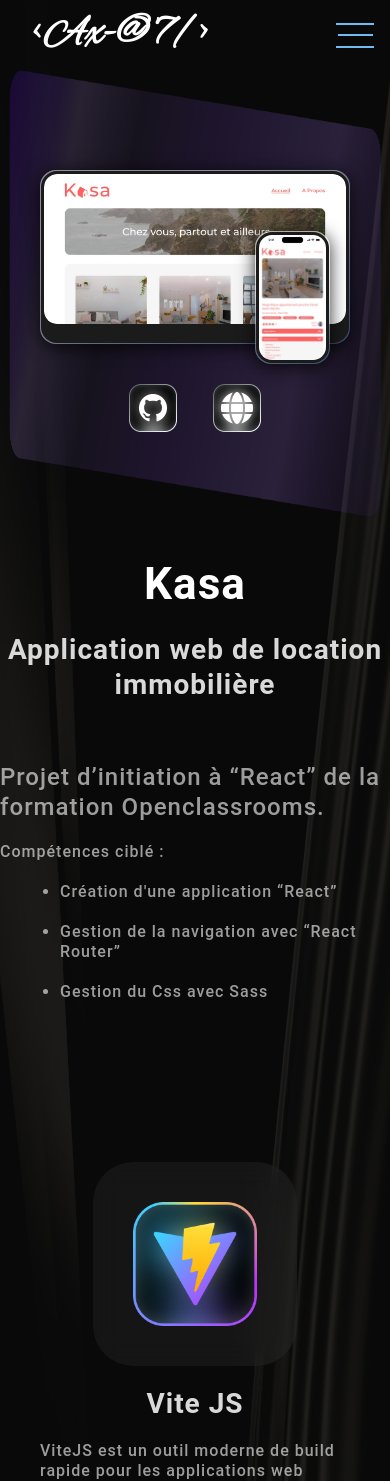
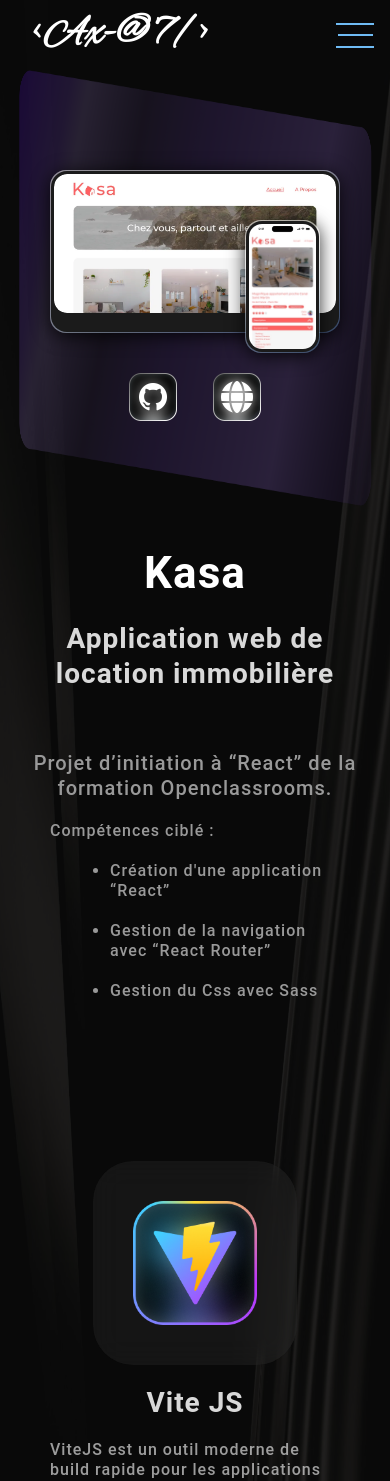
Before and after one commit to Ax-07/portfolio_2, a React (Vite) app: page /projet/1 in a window 390 px wide. Shown: the top 1481 px of the page. Built offline with nearby package versions, Linux system fonts and the light colour scheme; no server answers.

Commit message:
maj responsive

```diff
--- a/src/index.css
+++ b/src/index.css
@@ -22,6 +22,8 @@
 }
 
 .header__logo {
+  min-width: -moz-fit-content;
+  min-width: fit-content;
   font-family: "Alex Brush", cursive;
   font-size: 64px;
   font-weight: 700;
@@ -40,10 +42,16 @@
 
 .nav-section__link {
   font-size: 20px;
+  font-weight: 500;
   color: #fff;
   text-decoration: none;
 }
 @media screen and (max-width: 768px) {
+  .nav-section__link {
+    font-size: 18px;
+  }
+}
+@media screen and (max-width: 425px) {
   .nav-section__link {
     font-size: 16px;
   }
@@ -169,10 +177,20 @@
   }
 }
 .projet-page__description {
-  font-size: 24px;
+  font-size: 28px;
   font-weight: 500;
-  color: #fff;
-  opacity: 0.6;
+  color: #999;
+  text-align: center;
+}
+@media screen and (max-width: 768px) {
+  .projet-page__description {
+    font-size: 24px;
+  }
+}
+@media screen and (max-width: 425px) {
+  .projet-page__description {
+    font-size: 20px;
+  }
 }
 
 .services__title,
@@ -290,6 +308,7 @@ button,
 .button,
 .btn {
   display: flex;
+  flex-direction: row;
   justify-content: center;
   align-items: center;
   color: #fff;
@@ -984,7 +1003,7 @@ button:hover::before,
   display: flex;
   flex-direction: row;
   justify-content: flex-start;
-  align-items: flex-start;
+  align-items: flex-end;
   width: 100%;
   padding: 24px 0;
   border-bottom: 1px solid #6FBBF4;
@@ -995,16 +1014,38 @@ button:hover::before,
 .contact-form__wrapper:focus-within > input::placeholder, .contact-form__wrapper:focus-within textarea::placeholder {
   color: #fff;
 }
+.contact-form__label {
+  width: 40px;
+  height: 40px;
+  display: flex;
+  flex-direction: row;
+  justify-content: center;
+  align-items: center;
+}
 .contact-form__input {
   color: #fff;
   width: 100%;
-  height: auto;
+  height: -moz-max-content;
+  height: max-content;
   margin-left: 16px;
   padding-left: 5px;
   background: none;
   border: none;
   line-height: 30px;
   resize: none;
+  font-size: 20px;
+  font-weight: 500;
+  color: #999;
+}
+@media screen and (max-width: 768px) {
+  .contact-form__input {
+    font-size: 18px;
+  }
+}
+@media screen and (max-width: 425px) {
+  .contact-form__input {
+    font-size: 16px;
+  }
 }
 .contact-form__input:focus {
   outline: none;
@@ -1820,6 +1861,16 @@ button:hover::before,
 }
 @media screen and (max-width: 768px) {
   .services__item-title {
+    font-size: 28px;
+  }
+}
+@media screen and (max-width: 425px) {
+  .services__item-title {
+    font-size: 24px;
+  }
+}
+@media screen and (max-width: 768px) {
+  .services__item-title {
     font-size: 20px;
     font-weight: 700;
     color: #fff;
@@ -1909,7 +1960,17 @@ button:hover::before,
 .projets__item {
   width: 100%;
   position: sticky;
-  top: 5rem;
+  top: 9rem;
+}
+@media screen and (max-width: 768px) {
+  .projets__item {
+    top: 6rem;
+  }
+}
+@media screen and (max-width: 425px) {
+  .projets__item {
+    top: 5rem;
+  }
 }
 
 @media screen and (max-width: 768px) {
@@ -1989,6 +2050,7 @@ button:hover::before,
   gap: 40px;
   width: 100%;
   animation: fadeIn 0.5s ease-in-out;
+  padding: 0 10px;
 }
 .projet-page__header {
   position: relative;
@@ -2060,13 +2122,23 @@ button:hover::before,
   align-items: flex-start;
   max-width: 400px;
   margin-bottom: 100px;
+  padding: 0 40px;
 }
 .projet-page__skill-target__title {
-  font-size: 16px;
+  font-size: 20px;
   font-weight: 500;
-  color: #fff;
-  opacity: 0.6;
+  color: #999;
   margin-bottom: 20px;
+}
+@media screen and (max-width: 768px) {
+  .projet-page__skill-target__title {
+    font-size: 18px;
+  }
+}
+@media screen and (max-width: 425px) {
+  .projet-page__skill-target__title {
+    font-size: 16px;
+  }
 }
 .projet-page__skill-target__list {
   display: flex;
@@ -2078,10 +2150,19 @@ button:hover::before,
   list-style: disc;
 }
 .projet-page__skill-target__item {
-  font-size: 16px;
+  font-size: 20px;
   font-weight: 500;
-  color: #fff;
-  opacity: 0.6;
+  color: #999;
+}
+@media screen and (max-width: 768px) {
+  .projet-page__skill-target__item {
+    font-size: 18px;
+  }
+}
+@media screen and (max-width: 425px) {
+  .projet-page__skill-target__item {
+    font-size: 16px;
+  }
 }
 .projet-page__article {
   display: flex;
--- a/src/pages/projet/_projet.scss
+++ b/src/pages/projet/_projet.scss
@@ -3,6 +3,7 @@
     gap: 40px;
     width: 100%;
     animation: fadeIn 0.5s ease-in-out;
+    padding: 0 10px;
 
     &__header {
         position: relative;
@@ -26,10 +27,6 @@
             @media screen and (max-width: $media-query-medium) {
                 width: 95%;
             }
-
-            // @media screen and (max-width: $media-query-small) {
-            //     width: 100%;
-            // }
         }
     }
 
@@ -69,12 +66,10 @@
         @include flex(column, flex-start, flex-start);
         max-width: 400px;
         margin-bottom: 100px;
+        padding: 0 40px;
 
         &__title {
-            font-size: 16px;
-            font-weight: 500;
-            color: #fff;
-            opacity: 0.6;
+            @include font-description;
             margin-bottom: 20px
         }
 
@@ -86,10 +81,7 @@
         }
 
         &__item {
-            font-size: 16px;
-            font-weight: 500;
-            color: #fff;
-            opacity: 0.6;
+            @include font-description;
         }
     }
 
--- a/src/scss/global/_fonts.scss
+++ b/src/scss/global/_fonts.scss
@@ -1,5 +1,3 @@
-// @import url('https://fonts.googleapis.com/css2?family=Alex+Brush&display=swap');
-
 * {
     font-family: "roboto", sans-serif;
     line-height: 125%;
@@ -12,22 +10,13 @@
 
 .header {
     &__logo {
-
-@include font-logo;
-
-
+        @include font-logo;
     }
 }
 
 .nav-section {
     &__link {
-        font-size: 20px;
-        color: #fff;
-        text-decoration: none;
-
-        @media screen and (max-width: 768px) {
-            font-size: 16px;
-        }
+        @include font-nav-link;
     }
 }
 
@@ -109,10 +98,8 @@
     }
 
     &__description {
-        font-size: 24px;
-        font-weight: 500;
-        color: #fff;
-        opacity: 0.6;
+        @include font-section-description;
+        text-align: center;
     }
 }
 
--- a/src/scss/global/_mixin-fonts.scss
+++ b/src/scss/global/_mixin-fonts.scss
@@ -1,6 +1,7 @@
 // _mixins.scss
 
 @mixin font-logo {
+    min-width: fit-content;
     font-family: "Alex Brush", cursive;
     font-size: 64px;
     font-weight: 700;
@@ -11,6 +12,20 @@
     }
     @media screen and (max-width: $media-query-small) {
         font-size: 40px;
+    }
+}
+
+@mixin font-nav-link {
+    font-size: 20px;
+    font-weight: 500;
+    color: #fff;
+    text-decoration: none;
+
+    @media screen and (max-width: $media-query-medium) {
+        font-size: 18px;
+    }
+    @media screen and (max-width: $media-query-small) {
+        font-size: 16px;
     }
 }
 
@@ -56,16 +71,46 @@
     }
 }
 
+@mixin font-section-description {
+    font-size: 28px;
+    font-weight: 500;
+    color: #999;
+
+    @media screen and (max-width: $media-query-medium) {
+        font-size: 24px;
+    }
+    @media screen and (max-width: $media-query-small) {
+        font-size: 20px;
+    }
+
+}
+
 @mixin font-title {
     font-size: 32px;
     font-weight: 700;
     color: #d9d9d9;
+
+    @media screen and (max-width: $media-query-medium) {
+        font-size: 28px;
+    }
+
+    @media screen and (max-width: $media-query-small) {
+        font-size: 24px;
+    }
 }
 
 @mixin font-sub-title {
     font-size: 24px;
     font-weight: 600;
     color: #999;
+
+    @media screen and (max-width: $media-query-medium) {
+        font-size: 20px;
+    }
+
+    @media screen and (max-width: $media-query-small) {
+        font-size: 18px;
+    }
 }
 
 @mixin font-description {
@@ -99,9 +144,3 @@
     font-weight: 500;
     color: #999;
 }
-
-@mixin font-base {
-    font-family: "Roboto", sans-serif;
-    line-height: 125%;
-    letter-spacing: 1px;
-}
--- a/src/scss/global/_variables.scss
+++ b/src/scss/global/_variables.scss
@@ -27,8 +27,6 @@ $color-bg-secondary: #252525;
 $color-bg-tertiary: #555561;
 $bg-linear-gradient: linear-gradient(90deg, $primary-color, #1D6FAB);
 $background-radial: radial-gradient( circle farthest-corner at 50% 50%,  rgba($primary-color,0.5) 10%, rgba(255,255,255,0.1) 100% );
-$background-radial-hover: radial-gradient( circle farthest-corner at 50% 50%,  rgba($primary-color,0.7) 8.3%, rgba(0,07,0,1) 100.4% );
-$background-radial-active: radial-gradient( circle farthest-corner at 50% 50%,  $primary-color 8.3%, rgba(0,07,0,1) 100.4% );
 
 
 $media-query-small: 425px;
--- a/src/scss/utils/_buttons.scss
+++ b/src/scss/utils/_buttons.scss
@@ -1,9 +1,7 @@
 button,
 .button,
 .btn {
-  display: flex;
-  justify-content: center;
-  align-items: center;
+  @include flex(row, center, center);
   color: #fff;
   min-width: 100px;
   padding: 7px 26px;
```
Also changed, not shown: src/components/contactForm/_contactForm.scss (+9 -2 lines), src/layout/projets/_projets.scss (+9 -1 lines), src/scss/global/_form.scss (deleted, +0 -42 lines), 1 other file (tests, documents, lock files or other folders).
